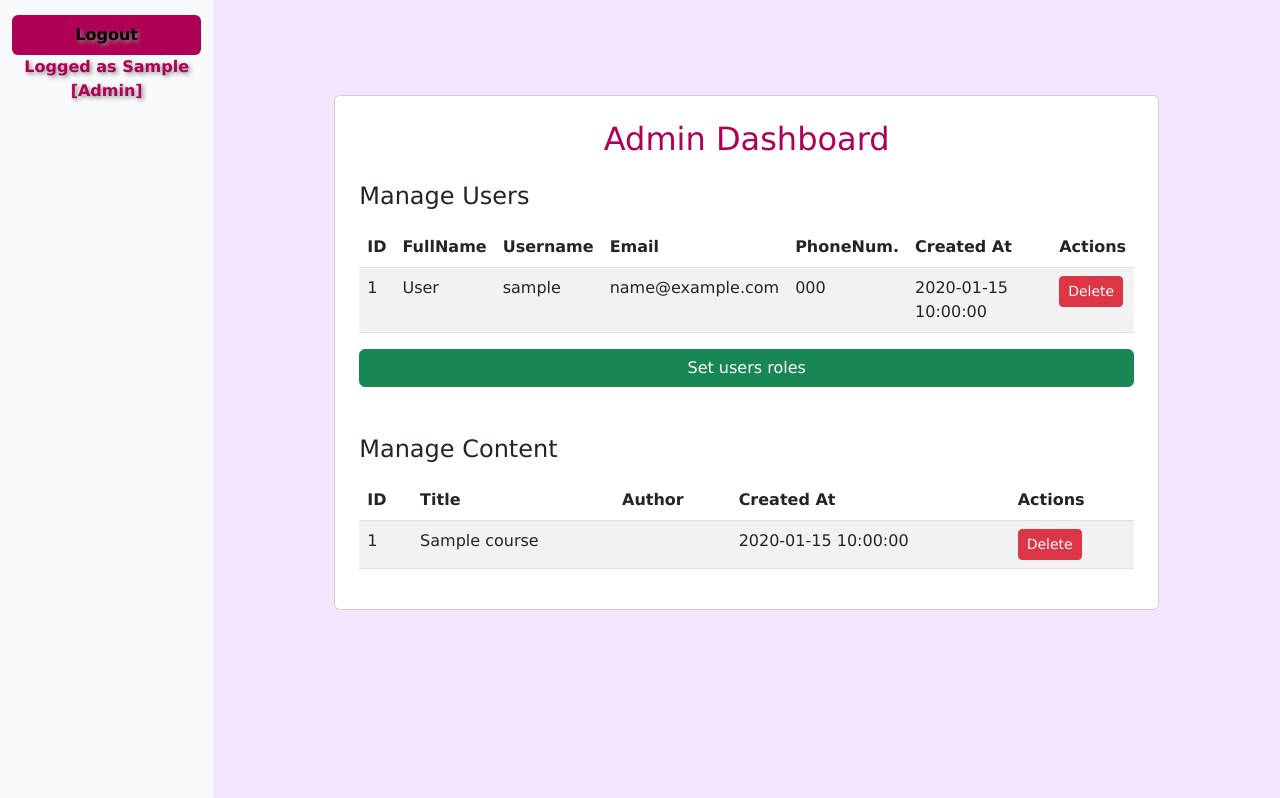
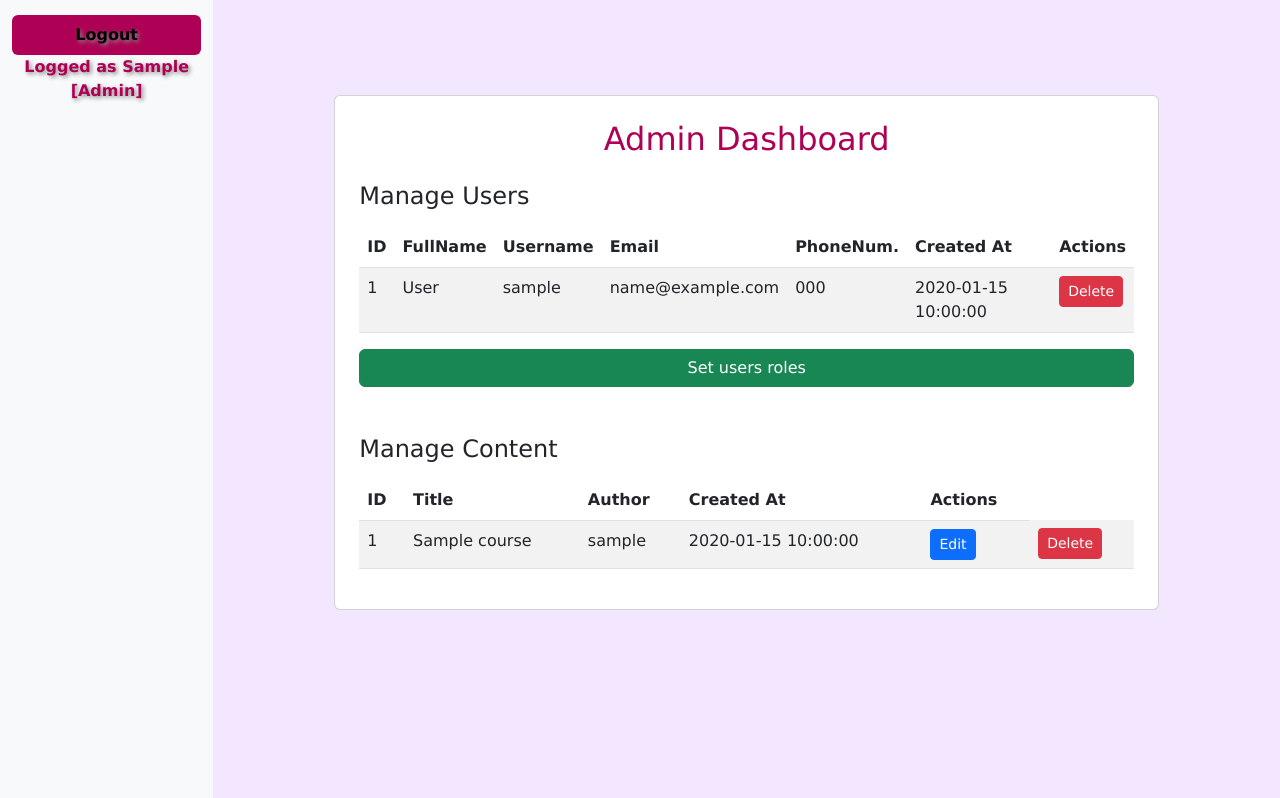
Before and after one commit to RomanGajdosik/KnowIt, a Flask app: page /admin in a window 1280 px wide. Shown: the part 87-885 px from the top of the page. Run offline with Flask 3, Linux system fonts and the light colour scheme; a user stored in the database is signed in; tables that the repository leaves empty hold one stand-in row (values such as "Sample post").

Commit message:
updated admin dashboard to display creator's name and added edit button for content management; simplified no courses message in browse courses

```diff
--- a/templates/admin.html
+++ b/templates/admin.html
@@ -111,8 +111,13 @@
                             <tr>
                                 <td>{{ content.id }}</td>
                                 <td>{{ content.title }}</td>
-                                <td>{{ content.author }}</td>
+                                <td>{{ content.created_by.fullname or content.created_by_user.username }}</td>
                                 <td>{{ content.created_at }}</td>
+                                <td>
+                                    <form method="GET" action="/edit-course/{{ content.id }}" style="display:inline;">
+                                        <button type="submit" class="btn btn-primary btn-sm">Edit</button>
+                                    </form>
+                                </td>
                                 <td>
                                     <form method="POST" action="/delete-course/{{ content.id }}" style="display:inline;">
                                         <button type="submit" class="btn btn-danger btn-sm">Delete</button>
--- a/templates/browse_courses.html
+++ b/templates/browse_courses.html
@@ -116,7 +116,7 @@
             {% else %}
                 <div class="alert alert-info text-center">
                     <h5>No courses available</h5>
-                    <p>There are currently no courses created by teachers or administrators.</p>
+                    <p>There are currently no courses created.</p>
                 </div>
             {% endif %}
         </div>
```
